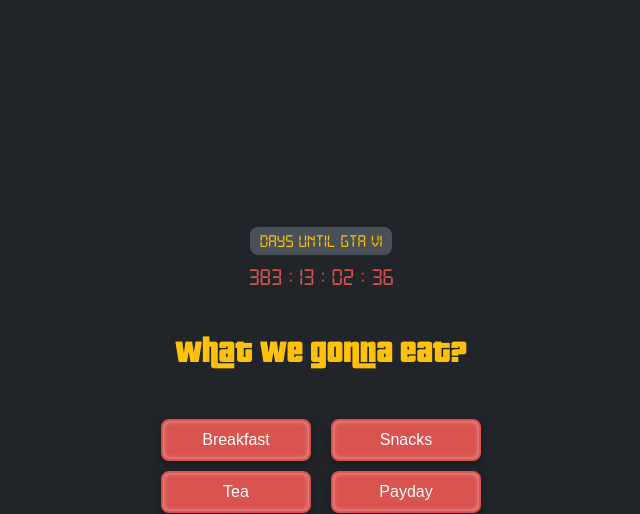
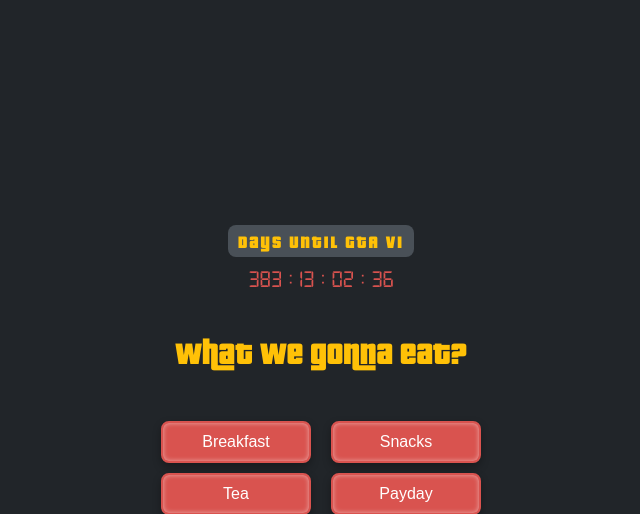
Before and after one commit to Tuuuckytv/Tuuuckytv.github.io, a PHP site: page / in a window 1280 px wide. Shown: the top 514 px of the page, without its empty margins (319-959 px from the left). Run offline with PHP 8.4, Linux system fonts and the light colour scheme.

Commit message:
Update styles.css

```diff
--- a/styles.css
+++ b/styles.css
@@ -28,13 +28,14 @@
 }
 
 #countdown-title {
-  font-family: 'Digital-7', sans-serif;
+  font-family: 'PricedownBL', sans-serif;
   font-size: 18px;
   color: #ffc107;
   margin-bottom: 10px;
   background-color: #495057;
   padding: 5px 10px;
   border-radius: 8px;
+  letter-spacing: 2px;
 }
 
 #countdown-timer {
```
